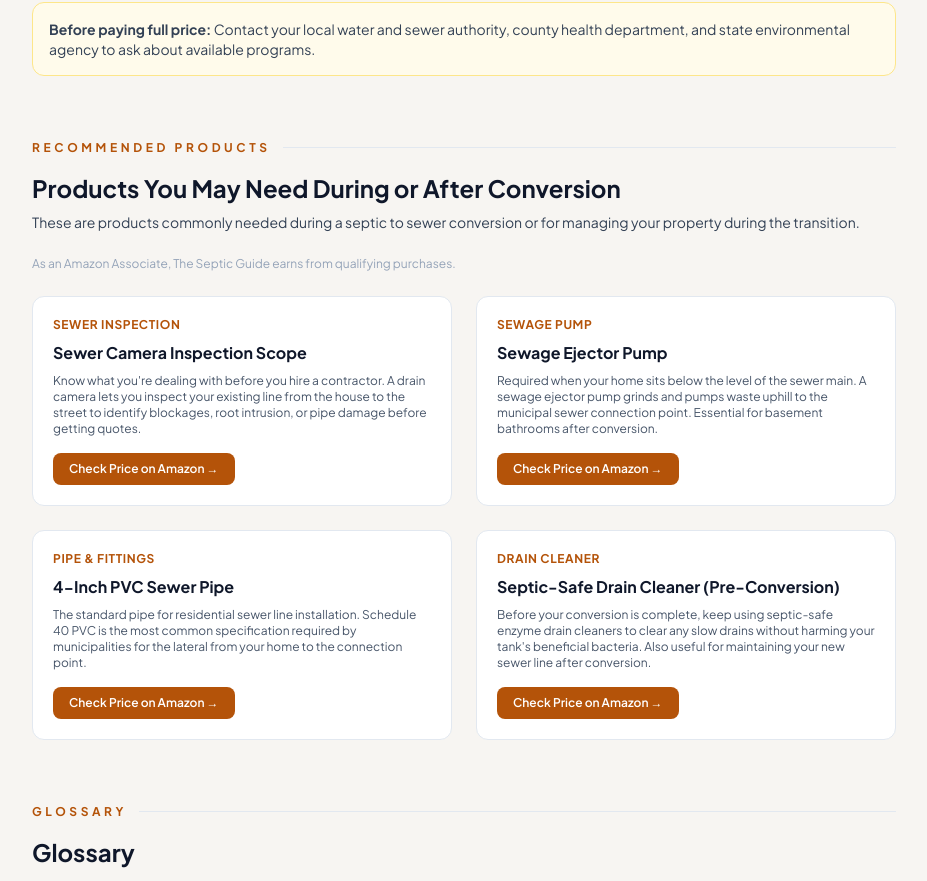
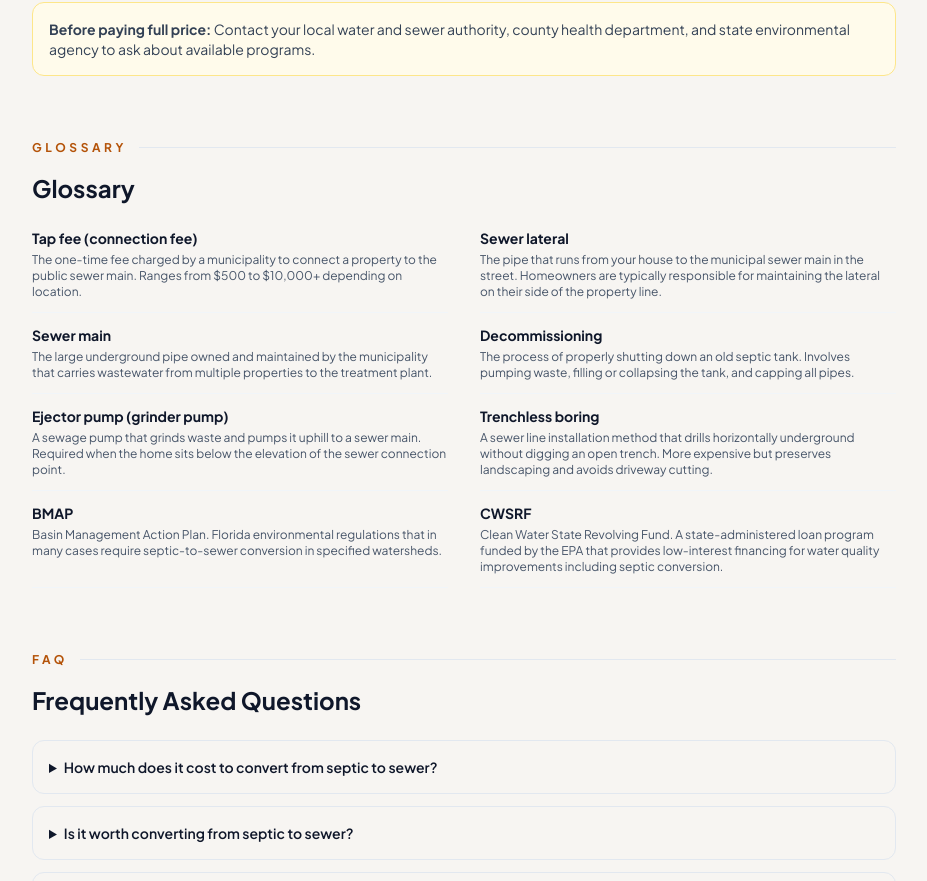
Before and after one commit to thebasementguide2026/theseptic.guide-, a Next.js app: page /cost-guides/septic-to-sewer-conversion-cost in a window 1280 px wide. Shown: the part 5676-6557 px from the top of the page, without its empty margins (176-1103 px from the left). Built offline with nearby package versions, Linux system fonts and the light colour scheme.

Commit message:
Remove affiliate products section from septic-to-sewer article

```diff
--- a/app/cost-guides/septic-to-sewer-conversion-cost/page.tsx
+++ b/app/cost-guides/septic-to-sewer-conversion-cost/page.tsx
@@ -411,48 +411,6 @@ export default function SepticToSewerConversionCostPage() {
           </div>
         </div>
 
-        {/* Affiliate Products */}
-        <div className="mb-16">
-          <div className="flex items-center space-x-3 mb-4">
-            <span className="text-amber-700 font-bold tracking-[0.3em] text-xs uppercase">Recommended Products</span>
-            <div className="flex-1 h-px bg-slate-200"></div>
-          </div>
-          <h2 className="text-2xl font-bold text-slate-900 mb-2">Products You May Need During or After Conversion</h2>
-          <p className="text-slate-700 text-sm mb-6">These are products commonly needed during a septic to sewer conversion or for managing your property during the transition.</p>
-          <p className="text-xs text-slate-400 mb-6">As an Amazon Associate, The Septic Guide earns from qualifying purchases.</p>
-          <div className="grid md:grid-cols-2 gap-6">
-
-            <div className="bg-white border border-slate-200 rounded-lg p-5">
-              <p className="text-xs font-bold text-amber-700 uppercase tracking-wider mb-2">Sewer Inspection</p>
-              <h3 className="font-bold text-slate-900 mb-2">Sewer Camera Inspection Scope</h3>
-              <p className="text-slate-600 text-xs mb-4">Know what you&apos;re dealing with before you hire a contractor. A drain camera lets you inspect your existing line from the house to the street to identify blockages, root intrusion, or pipe damage before getting quotes.</p>
-              <a href="https://amzn.to/4iFFVjJ" target="_blank" rel="noopener noreferrer sponsored" className="inline-block bg-amber-700 hover:bg-amber-800 text-white text-xs font-semibold py-2 px-4 rounded transition-colors">Check Price on Amazon &rarr;</a>
-            </div>
-
-            <div className="bg-white border border-slate-200 rounded-lg p-5">
-              <p className="text-xs font-bold text-amber-700 uppercase tracking-wider mb-2">Sewage Pump</p>
-              <h3 className="font-bold text-slate-900 mb-2">Sewage Ejector Pump</h3>
-              <p className="text-slate-600 text-xs mb-4">Required when your home sits below the level of the sewer main. A sewage ejector pump grinds and pumps waste uphill to the municipal sewer connection point. Essential for basement bathrooms after conversion.</p>
-              <a href="https://amzn.to/4kSDXdN" target="_blank" rel="noopener noreferrer sponsored" className="inline-block bg-amber-700 hover:bg-amber-800 text-white text-xs font-semibold py-2 px-4 rounded transition-colors">Check Price on Amazon &rarr;</a>
-            </div>
-
-            <div className="bg-white border border-slate-200 rounded-lg p-5">
-              <p className="text-xs font-bold text-amber-700 uppercase tracking-wider mb-2">Pipe & Fittings</p>
-              <h3 className="font-bold text-slate-900 mb-2">4-Inch PVC Sewer Pipe</h3>
-              <p className="text-slate-600 text-xs mb-4">The standard pipe for residential sewer line installation. Schedule 40 PVC is the most common specification required by municipalities for the lateral from your home to the connection point.</p>
-              <a href="https://amzn.to/4aPIXtN" target="_blank" rel="noopener noreferrer sponsored" className="inline-block bg-amber-700 hover:bg-amber-800 text-white text-xs font-semibold py-2 px-4 rounded transition-colors">Check Price on Amazon &rarr;</a>
-            </div>
-
-            <div className="bg-white border border-slate-200 rounded-lg p-5">
-              <p className="text-xs font-bold text-amber-700 uppercase tracking-wider mb-2">Drain Cleaner</p>
-              <h3 className="font-bold text-slate-900 mb-2">Septic-Safe Drain Cleaner (Pre-Conversion)</h3>
-              <p className="text-slate-600 text-xs mb-4">Before your conversion is complete, keep using septic-safe enzyme drain cleaners to clear any slow drains without harming your tank&apos;s beneficial bacteria. Also useful for maintaining your new sewer line after conversion.</p>
-              <a href="https://amzn.to/4qXyOBt" target="_blank" rel="noopener noreferrer sponsored" className="inline-block bg-amber-700 hover:bg-amber-800 text-white text-xs font-semibold py-2 px-4 rounded transition-colors">Check Price on Amazon &rarr;</a>
-            </div>
-
-          </div>
-        </div>
-
         {/* Glossary */}
         <div className="mb-16">
           <div className="flex items-center space-x-3 mb-4">
```
